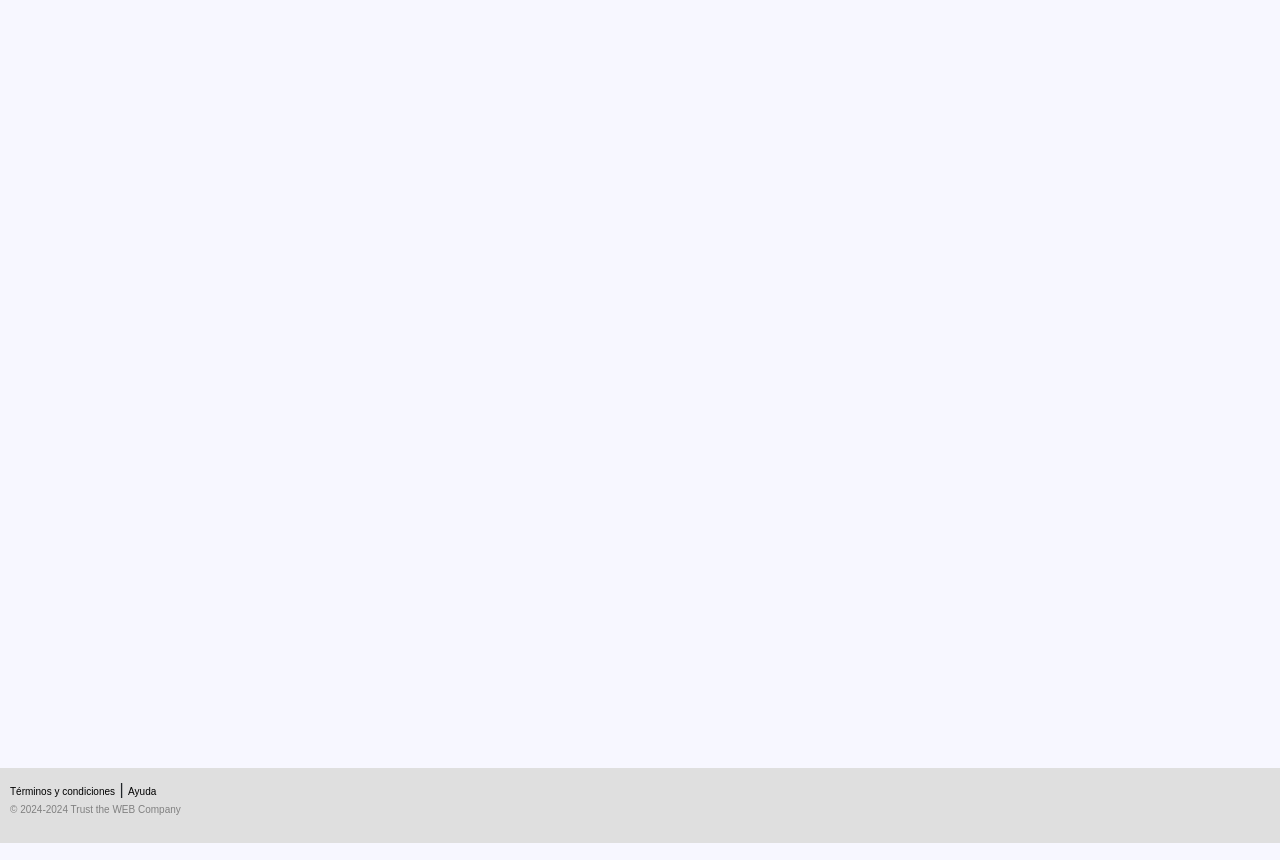
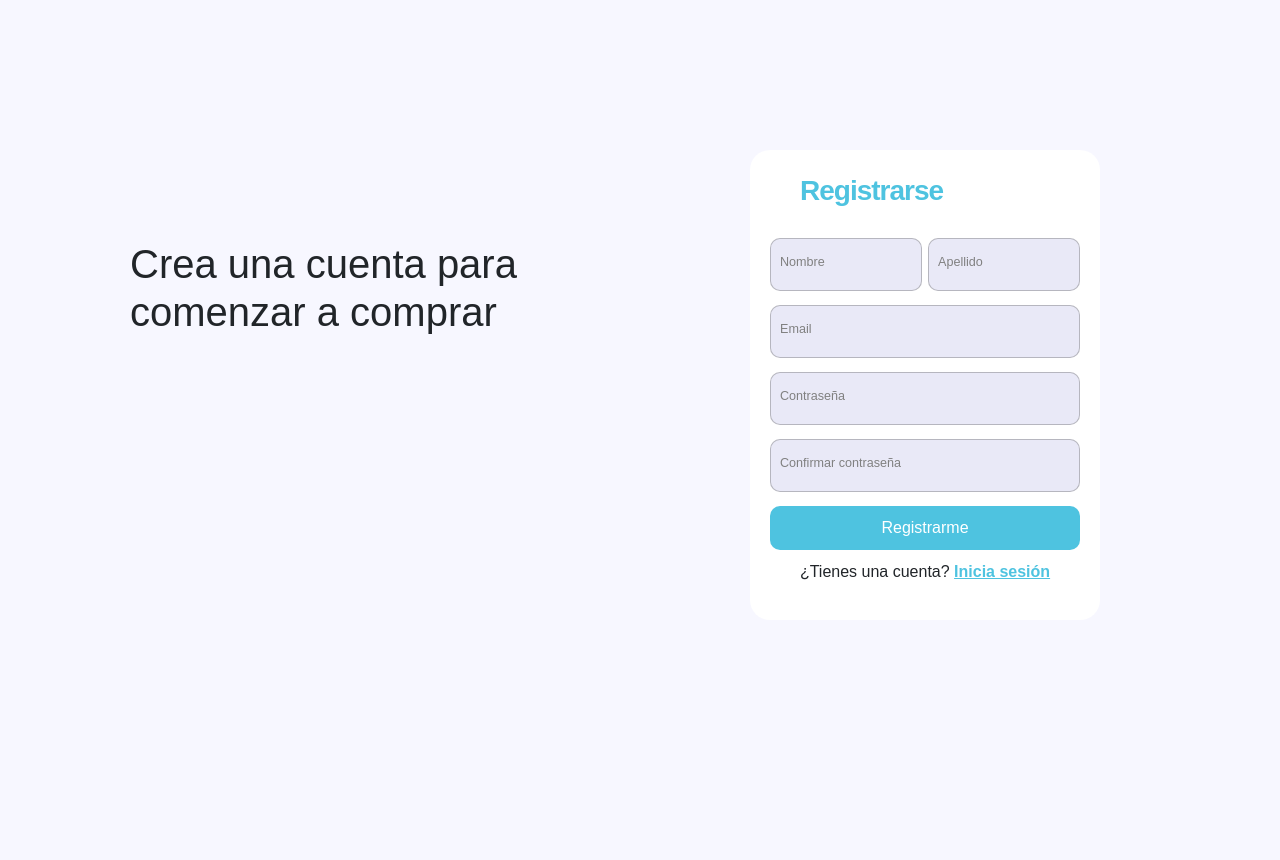
Before and after one commit to TrustTheWEB/TuxOut, a PHP site: page /crear.html in a window 1280 px wide. Shown: the part 60-920 px from the top of the page. Run offline with PHP 8.4, Linux system fonts and the light colour scheme.

Commit message:
Version 1.5 Se agregó un contenedor de registro, se agregaron funcioens de javascript que muestran lo que debería hacer la página en un futuro. se modificó el carrito. se eliminaron líneas innecesarias. Se ajustaron algunas páginas html.

```diff
--- a/abrirproducto.html
+++ b/abrirproducto.html
@@ -13,12 +13,10 @@
   <a href="index.html">
     <img src="logo/logo.png" class="logo">
   </a>
-
     <form class="d-flex" role="search">
       <input class="form-control me-2" type="search" placeholder="Buscar producto..." aria-label="Search">
       <button class="buscar" type="submit"></button>
     </form>
-
     <a href="crear.html" class="crear">Crear una cuenta</a>
     <a href="ingresar.html" class="ingresar">Ingresar</a>
     <a href="carrito.html" class="carrito"></a>
@@ -50,7 +48,6 @@
   </nav>
   <a href="vender.html" class="botonVender">Vender</a>
   </nav>
-
   <footer class="pie">
     <a href="condiciones.html">Términos y condiciones</a> |
     <a href="ayuda.html">Ayuda</a>
--- a/crear.html
+++ b/crear.html
@@ -7,6 +7,8 @@
   <link rel="icon" type="image/png" href="logo/logochico2.ico">
   <link href="https://cdn.jsdelivr.net/npm/bootstrap@5.3.3/dist/css/bootstrap.min.css" rel="stylesheet" integrity="sha384-QWTKZyjpPEjISv5WaRU9OFeRpok6YctnYmDr5pNlyT2bRjXh0JMhjY6hW+ALEwIH" crossorigin="anonymous">
   <link rel="stylesheet" type="text/css" href="css/estilo.css">
+  <link rel="stylesheet" type="text/css" href="css/registrarse.css">
+
 </head>
 <body>
   <nav class="contenedorMenu">
@@ -14,6 +16,38 @@
     <img src="logo/logo.png" class="logo">
   </a>
   </nav>
+  <form class="registro">
+    <p class="titulo">Registrarse</p>
+        <div class="flex">
+        <label>
+            <input required="" placeholder="" type="text" class="input">
+            <span>Nombre</span>
+        </label>
+
+        <label>
+            <input required="" placeholder="" type="text" class="input">
+            <span>Apellido</span>
+        </label>
+    </div>
+
+    <label>
+        <input required="" placeholder="" type="email" class="input">
+        <span>Email</span>
+    </label>
+
+    <label>
+        <input required="" placeholder="" type="password" class="input">
+        <span>Contraseña</span>
+    </label>
+    <label>
+        <input required="" placeholder="" type="password" class="input">
+        <span>Confirmar contraseña</span>
+    </label>
+    <button class="submit">Registrarme</button>
+    <p class="iniciar">¿Tienes una cuenta? <a href="ingresar.html"> <strong> Inicia sesión</strong></a> </p>
+</form>
+<h1 class="textito1"> Crea una cuenta para <br> comenzar a comprar</h1>
+
   <footer class="pie">
     <a href="condiciones.html">Términos y condiciones</a> |
     <a href="ayuda.html">Ayuda</a>
--- /dev/null
+++ b/css/registrarse.css
@@ -0,0 +1,87 @@
+.registro {
+  display: flex;
+  flex-direction: column;
+  gap: 10px;
+  margin-top: 150px;
+  margin-left: 750px;
+  max-width: 350px;
+  background-color: white;
+  border: #F4F6FB;
+  padding: 20px;
+  border-radius: 20px;
+  position: relative;
+}
+
+.titulo {
+  font-size: 28px;
+  color: #4ec3e0;
+  font-weight: 600;
+  letter-spacing: -1px;
+  position: relative;
+  display: flex;
+  align-items: center;
+  padding-left: 30px;
+}
+
+.iniciar {
+  text-align: center;
+}
+.iniciar a {
+  color: #4ec3e0;
+}
+.iniciar a:hover {
+  text-decoration: underline #4ec3e0;
+}
+.flex {
+  display: flex;
+  width: 100%;
+  gap: 6px;
+}
+
+.registro label {
+  position: relative;
+}
+.registro label .input {
+  width: 100%;
+  padding: 10px 10px 20px 10px;
+  outline: 0;
+  border: 1px solid rgba(105, 105, 105, 0.397);
+  border-radius: 10px;
+}
+
+.registro label .input + span {
+  position: absolute;
+  left: 10px;
+  top: 15px;
+  color: grey;
+  font-size: 0.9em;
+  cursor: text;
+  transition: 0.3s ease;
+}
+
+.registro label .input:focus + span,.registro label .input:valid + span {
+  top: 30px;
+  font-size: 0.7em;
+  font-weight: 600;
+}
+.submit {
+  border: none;
+  outline: none;
+  background-color: #4ec3e0;
+  padding: 10px;
+  border-radius: 10px;
+  color: #fff;
+  font-size: 16px;
+  transform: .3s ease;
+}
+
+.submit:hover {
+  background-color: #58cbe7;
+}
+
+.textito1{
+    position: absolute;
+    right: 750px;
+    top: 300px;
+    width: 400px;
+  }
--- a/js/pagina.js
+++ b/js/pagina.js
@@ -1,6 +1,14 @@
+  //ES PARA QUE TENGAN UNA IDEA DE LO QUE DEBE HACER CADA COSA, NO ES EL CODIGO FIJO!!!!! TIENE ERRORES
+  // Y ESTÁ DESORDENADO!, HAY QUE SIMPLIFICARLO Y ORDENARLO SEGÚN EL ORDEN DE LA PÁGINA ;)
+
+
+
 //FUNCIÓN PARA ABRIR EL MENÚ
-  $('.botonMenu').click(function() {
+  $('.botonMenu').click(function(){
     $('.contenidoMenu').toggle();
+  })
+  $('.usuario').click(function() {
+    $('.contenidoUsuario').toggle();
   })
 
   //FUNCION PARA LOS BOTONES DE PODRÍA INTERESARTE
@@ -47,4 +55,78 @@
     if (totalItems <= 5) {
       $(".boton-derecho").hide();
     }
-  });
+  })
+
+  //para que al iniciar sesion crear cuenta e ingresar desaparezcan
+  $(function() {
+    const crearCuenta = $('#crear-cuenta');
+    const ingresar = $('#ingresar');
+    const usuarioIniciado = localStorage.getItem('usuarioIniciado');
+
+    if (usuarioIniciado) {
+      if (crearCuenta.length) {
+        crearCuenta.hide();
+      }
+
+      if (ingresar.length) {
+        ingresar.hide();
+      }
+    }
+  })
+
+  //si el usuario inicia sesion index.html debe mostrarse sin crear cuenta e ingresar
+  $(function() {
+    $('form').submit(function(e) {
+      e.preventDefault();
+      const usuarioValidado = true;
+
+      if (usuarioValidado) {
+        localStorage.setItem('usuarioIniciado', true);
+        window.location.href = 'index.html';
+      }
+      if (usuarioValidado) {
+        localStorage.setItem('usuarioIniciado', true);
+        window.location.href = 'carrito.html';
+      }
+    })
+  //cierra la sesión, solo borra el mensaje de bievenida y vuelve a mostrar crear cuenta e ingresar XD
+    const cerrarSesionBtn = $('#cerrar-sesion');
+
+    if (cerrarSesionBtn.length) {
+      cerrarSesionBtn.click(function() {
+        localStorage.removeItem('usuarioIniciado');
+        window.location.href = 'ingresar.html';
+      })
+      if (cerrarSesionBtn.length) {
+        cerrarSesionBtn.click(function() {
+          localStorage.removeItem('usuarioIniciado');
+          window.location.href = 'carrito.html';
+        })
+    }
+  }
+  //cuando el usuario inicia, crear cuenta e ingresar desaparecen pero se muestra un mensaje de bienvenida y el boton de usaurio
+    const contenedorBienvenida = $('#contenedor-bienvenida')[0];
+    const botonUsuario = $('.usuario')[0];
+    const usuarioIniciado = localStorage.getItem('usuarioIniciado');
+
+    if (usuarioIniciado === 'true' && contenedorBienvenida) {
+      contenedorBienvenida.style.display = 'block';
+      botonUsuario.style.display = 'block';
+    } else {
+      if (contenedorBienvenida) {
+        contenedorBienvenida.style.display = 'none';
+        botonUsuario.style.display = 'none';
+      }
+    }
+  })
+
+    const usuarioIniciado = localStorage.getItem('usuarioIniciado');
+      $('.carrito').click(function(event) {
+      if (usuarioIniciado !== 'true') {
+        event.preventDefault();
+        window.location.href = 'ingresar.html';
+      }
+    });
+      if (usuarioIniciado === 'true') {
+      $('#carrito-contenedor').load('carrito.html');
+    }
--- a/productos.html
+++ b/productos.html
@@ -13,7 +13,6 @@
   <a href="index.html">
     <img src="logo/logo.png" class="logo">
   </a>
-
     <form class="d-flex" role="search">
       <input class="form-control me-2" type="search" placeholder="Buscar producto..." aria-label="Search">
       <button class="buscar" type="submit"></button>
```
Also changed, not shown: carrito.html (+26 -2 lines), css/carrito.css (added, +39 -0 lines), css/estilo.css (+111 -5 lines), index.html (+18 -2 lines), ingresar.html (+5 -2 lines), img/envio.png (deleted).
